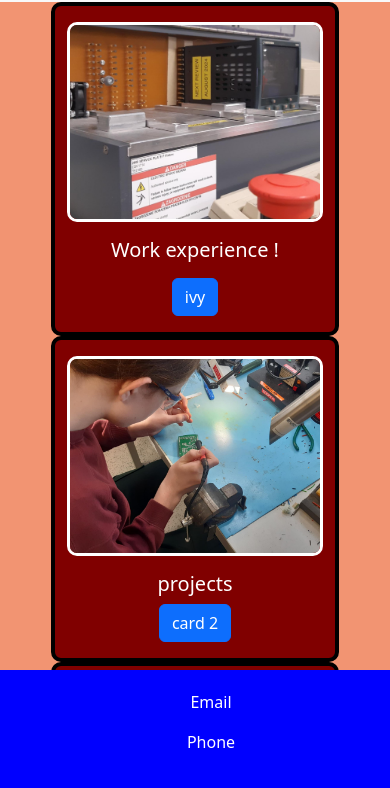
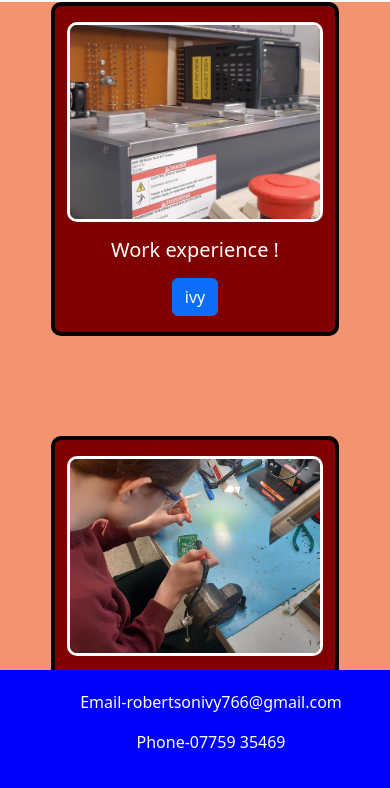
Before and after one commit to AAIHP/project, a plain HTML site: page index.html in a window 390 px wide. Shown: the part 54-842 px from the top of the page. Drawn offline with nearby package versions, Linux system fonts and the light colour scheme.

Commit message:
your messagemade a margin on the cards to alow thm to be spaced on phone and not on the footer

```diff
--- a/index.html
+++ b/index.html
@@ -63,12 +63,12 @@
      <ul>
       <li>
         <p>
-          Email
+          Email-robertsonivy766@gmail.com
         </p>
       </li>
       <li>
         <p>
-          Phone
+          Phone-07759 35469
         </p>
       </li>
      </ul>
--- a/styles.css
+++ b/styles.css
@@ -55,3 +55,7 @@ ul{
 .navbar-toggler-icon {
     background-image: url("./images/drop.webp"); /* Replace with your custom icon if desired */
   }
+
+.card{
+    margin-bottom: 100px;
+  }
```
